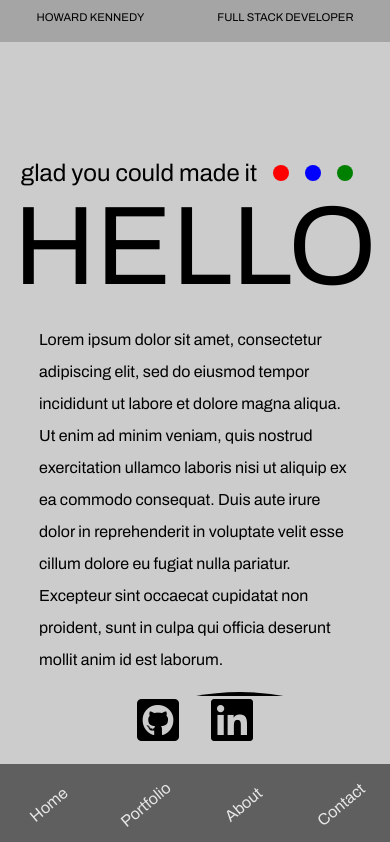
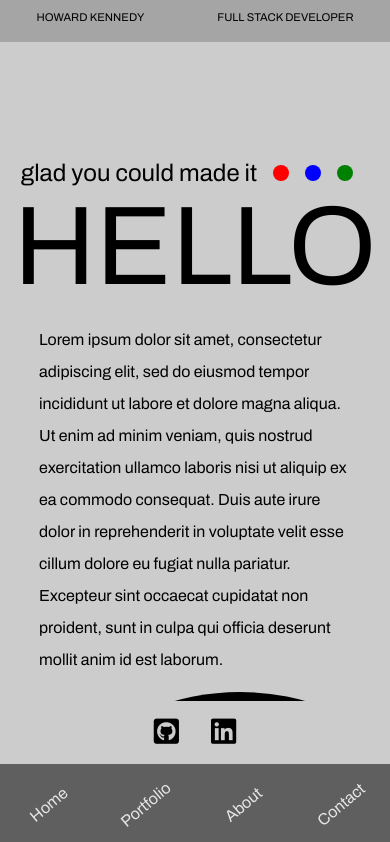
Before and after one commit to hkennedyvi/hk-portfolio, a React (Create React App) app: page / in a window 390 px wide. Shown: the top 842 px of the page. Built offline with nearby package versions, Linux system fonts and the light colour scheme.

Commit message:
font size mobile edit

```diff
--- a/src/components/Footer/footer.scss
+++ b/src/components/Footer/footer.scss
@@ -33,7 +33,7 @@ $colorFour: #ffc0cb;
 
 @media only screen and (max-width: 600px) {
     .footer {
-        padding: 0 0 6rem 0;
+        padding: 1rem 0 6rem 0;
         flex-direction: column;
         align-items: center;
         justify-content: center;
@@ -41,5 +41,6 @@ $colorFour: #ffc0cb;
 
     .icon_container {
         padding: 0;
+        font-size: 1.8rem;
     }
  }
```
